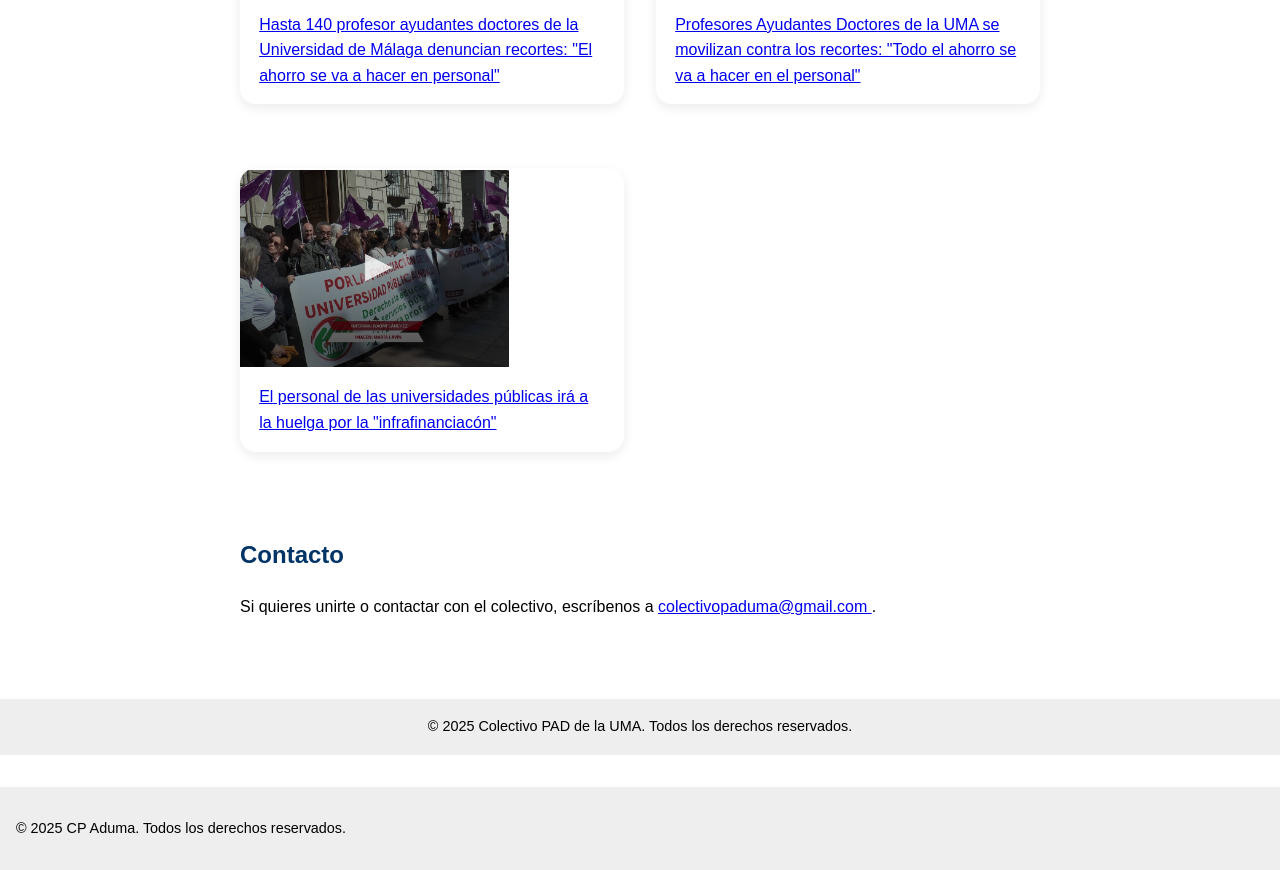
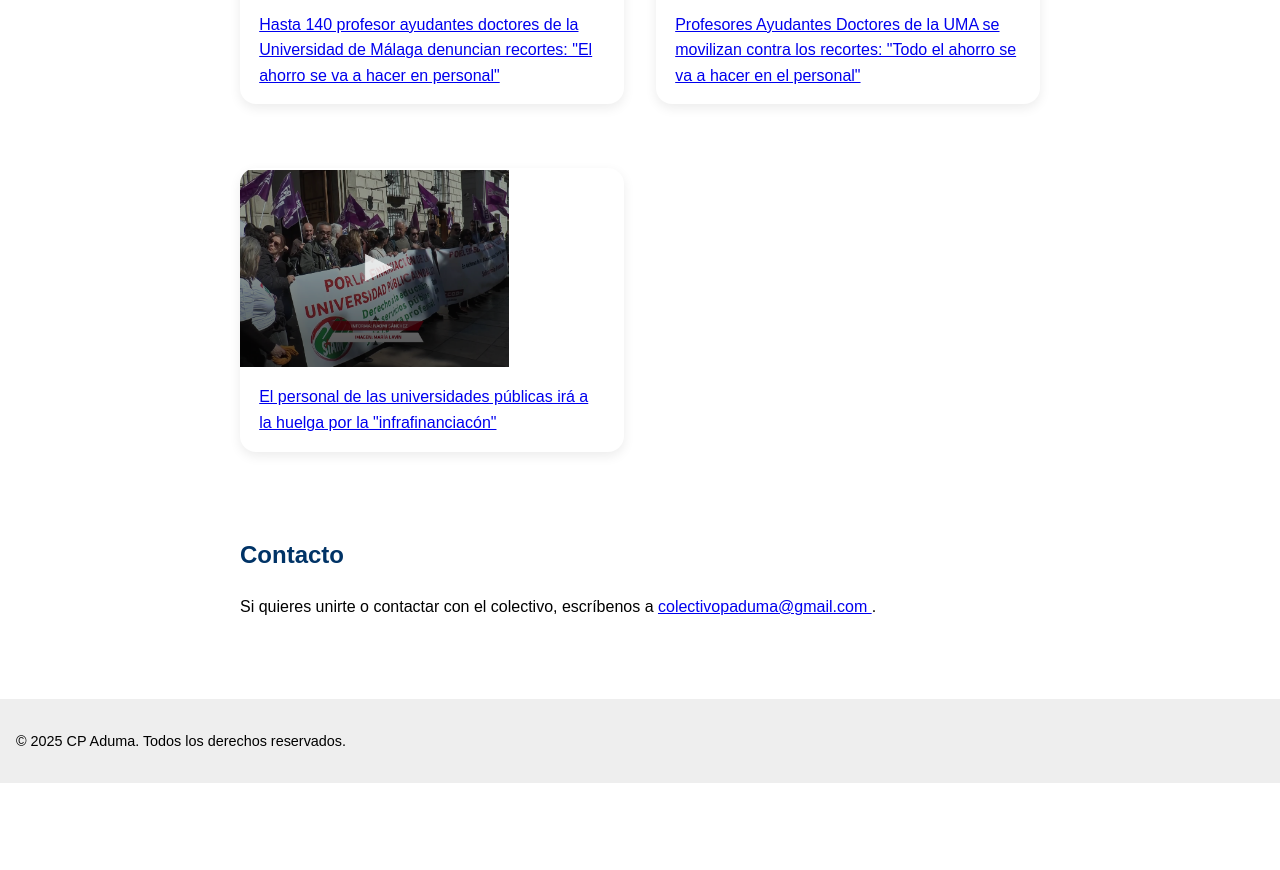
Before and after one commit to cpaduma/cpaduma.github.io, a Jekyll site: the page built from index.html, in a window 1280 px wide and 900 px high, scrolled down 2652 px, cut to the strip 30-900 px from the top of the window. Built offline with Jekyll 4.4.1, drawn with Linux system fonts in a browser that asks for light colours; after the commit the page ends 3465 px from its top, so only the background shows below that.

Commit message:
Update index.html

```diff
--- a/index.html
+++ b/index.html
@@ -80,9 +80,4 @@ title: Inicio
     <p>Si quieres unirte o contactar con el colectivo, escríbenos a <a href="mailto:colectivopaduma@gmail.com ">colectivopaduma@gmail.com </a>.</p>
   </section>
 
-  <footer>
-    &copy; 2025 Colectivo PAD de la UMA. Todos los derechos reservados.
-  </footer>
-
-</body>
 </html>
```
